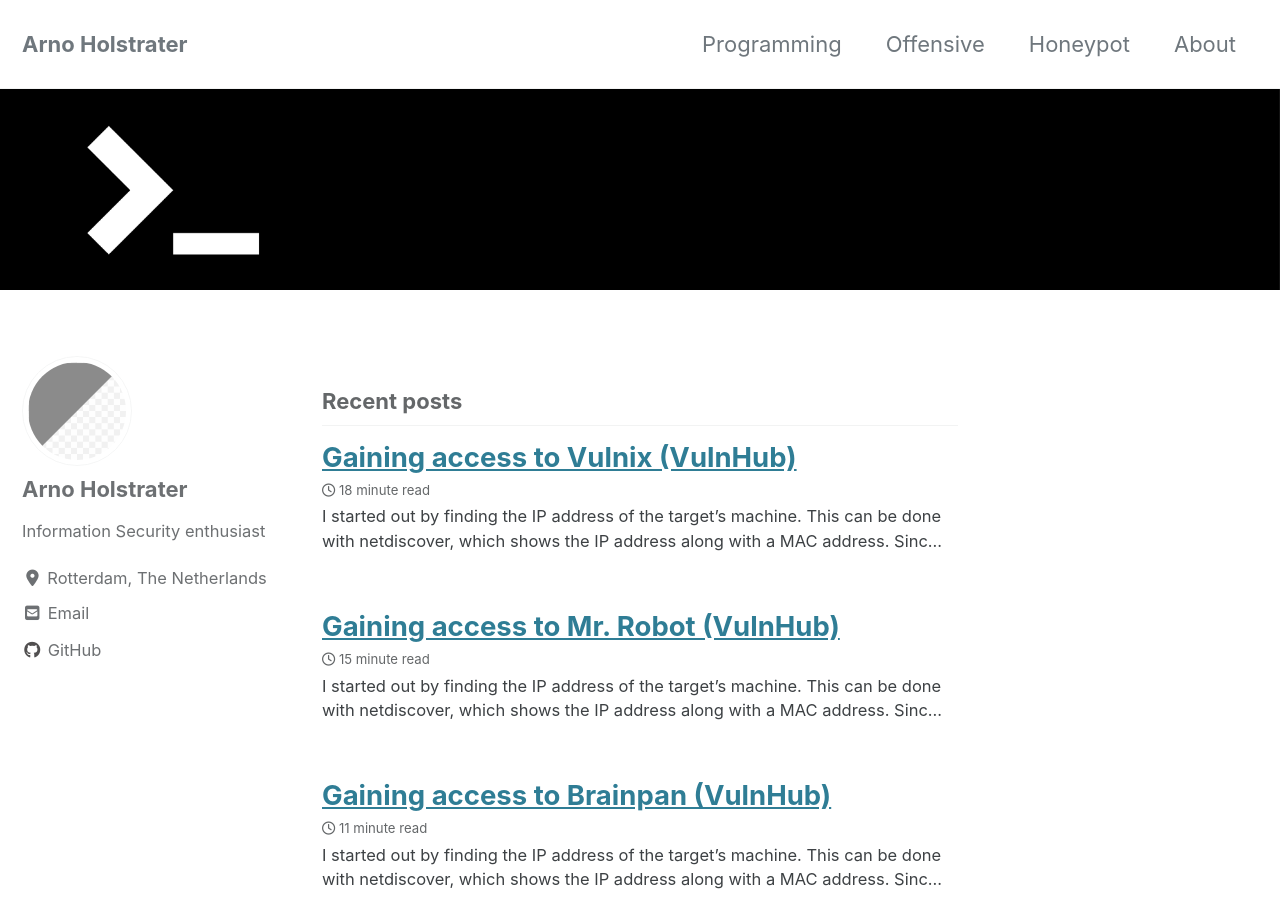
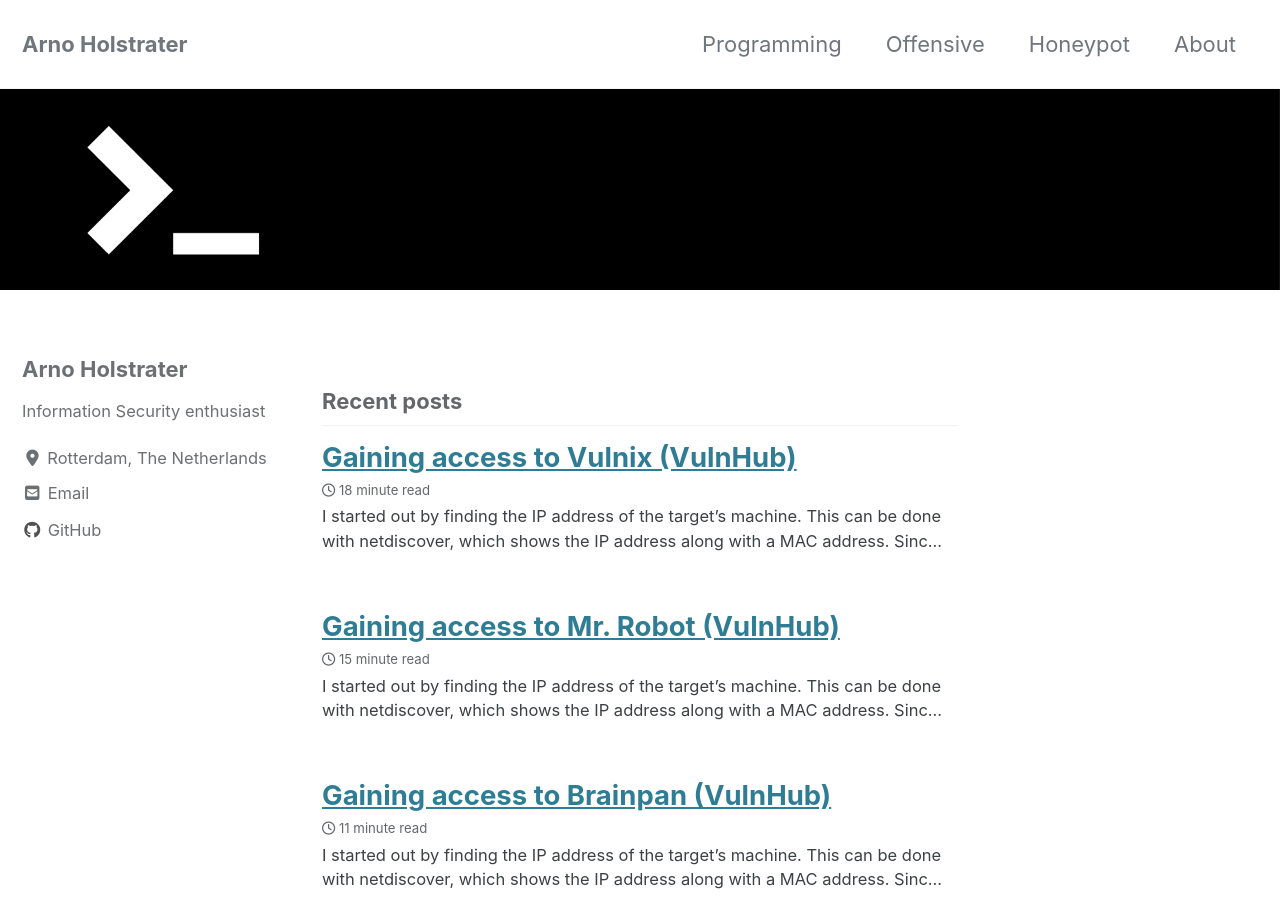
Before and after one commit to holstrater/holstrater.github.io, a Jekyll site: the page built from index.html, in a window 1280 px wide and 900 px high. Built offline with Jekyll 4.4.1, drawn with Linux system fonts in a browser that asks for light colours; cached includes are drawn as plain includes; nearby versions of some CDN libraries; the list of posts is cut into pages by our own code.

Commit message:
some layout changes

```diff
--- a/_config.yml
+++ b/_config.yml
@@ -94,7 +94,7 @@ analytics:
 # Site Author
 author:
   name             : "Arno Holstrater"
-  avatar           : "/images/greytriangle.jpg"
+  avatar           : #"/images/avatarnamehere.extension"
   bio              : "Information Security enthusiast"
   location         : "Rotterdam, The Netherlands"
   email            : "arnohlstrtr@gmail.com"
```
